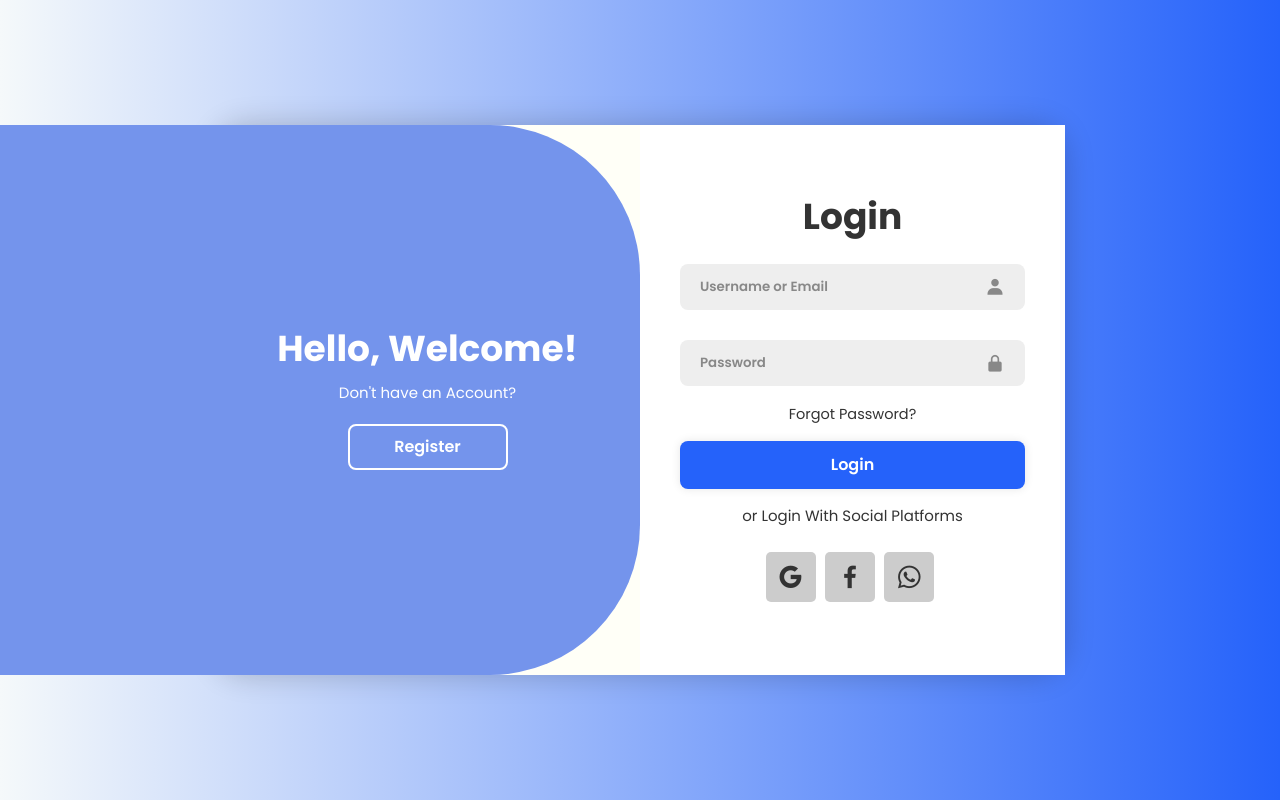
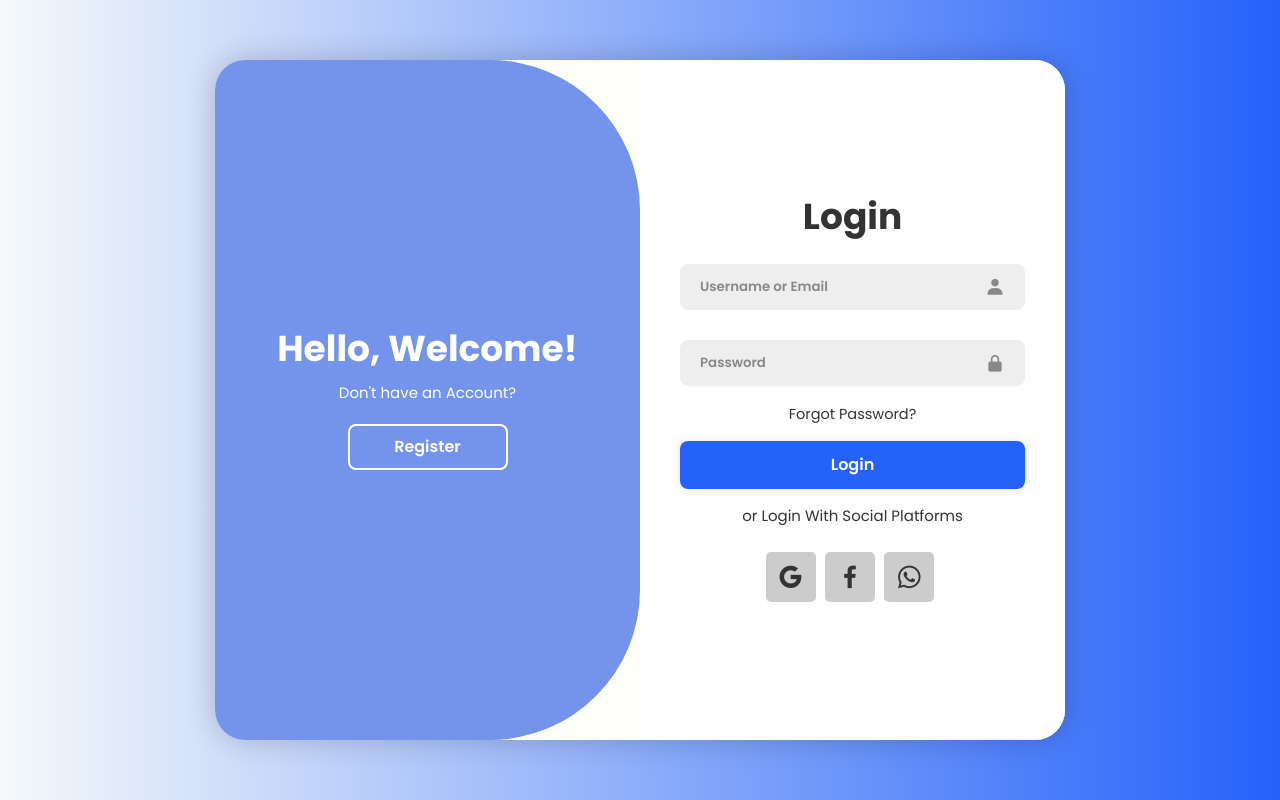
Before and after one commit to MenukaSankalpa/GSR, a PHP site: page / in a window 1280 px wide. Run offline with PHP 8.4, Linux system fonts and the light colour scheme; some web fonts are replaced.

Commit message:
update css in register

```diff
--- a/index.html
+++ b/index.html
@@ -78,6 +78,11 @@
                 <p>Don't have an Account?</p>
                 <button class="btn register-btn">Register</button>
             </div>
+            <div class="toggle-panel toggle-right">
+                <h1>Welcome Back!</h1>
+                <p>Already have an Account?</p>
+                <button class="btn login-btn">Login</button>
+            </div>
         </div>
     </div>
 
--- a/style.css
+++ b/style.css
@@ -21,10 +21,11 @@ body{
 .container{
     position: relative;
     width: 850px;
-    height: 550px;
+    height: 680px;
     background: var(--background-color);
     border-radius: 30px;
     box-shadow: 0 0 30px rgba(0, 0, 0, 0.2);
+    overflow: hidden;
 }
 .form-box {
     position: absolute;
@@ -160,6 +161,9 @@ select{
     align-items: center;
     z-index: 2;
 }
+.toggle-panel.toggle-right{
+    right: -50%;
+}
 .toggle-panel p{
     margin-bottom: 20px;
 }
```
